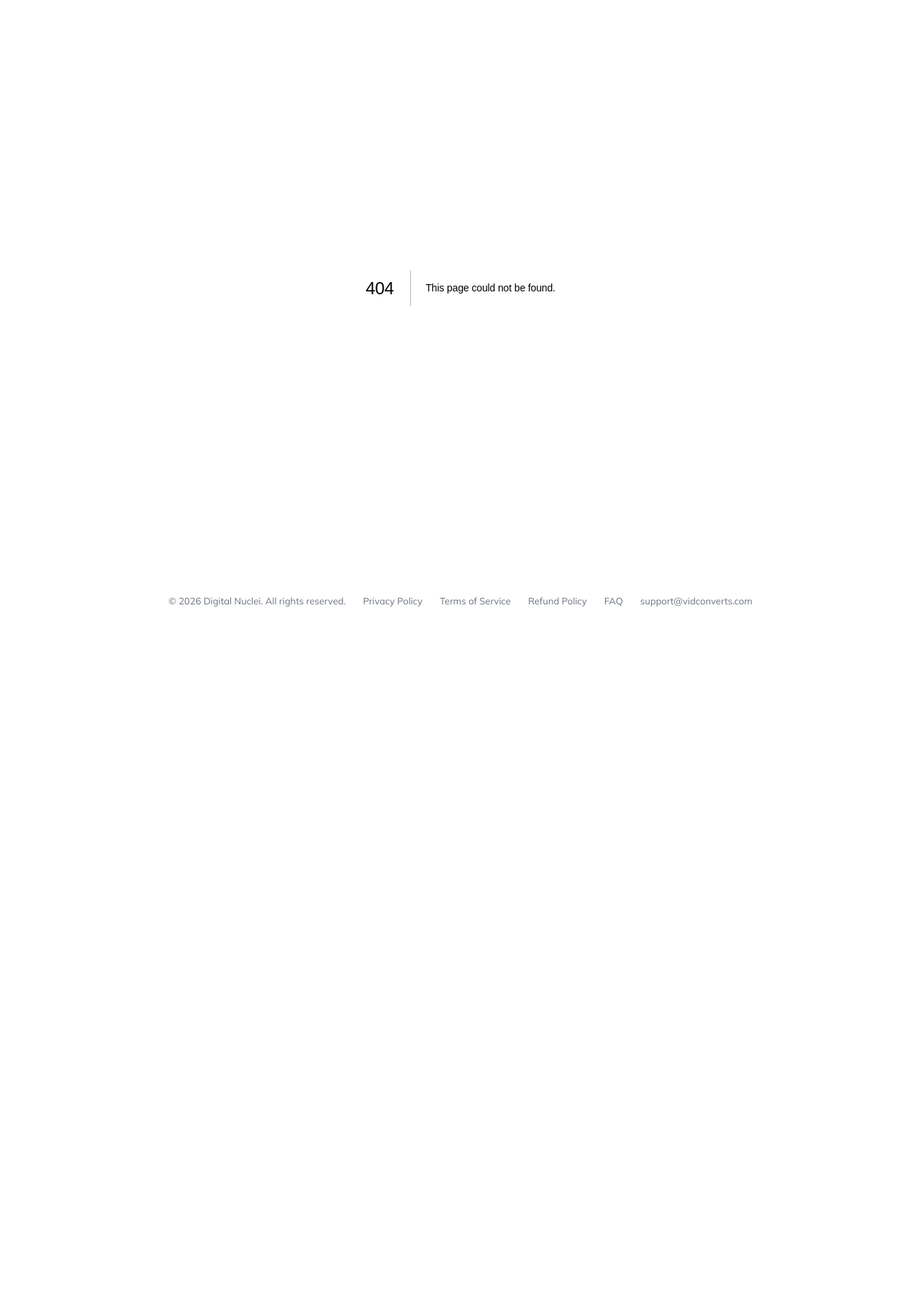
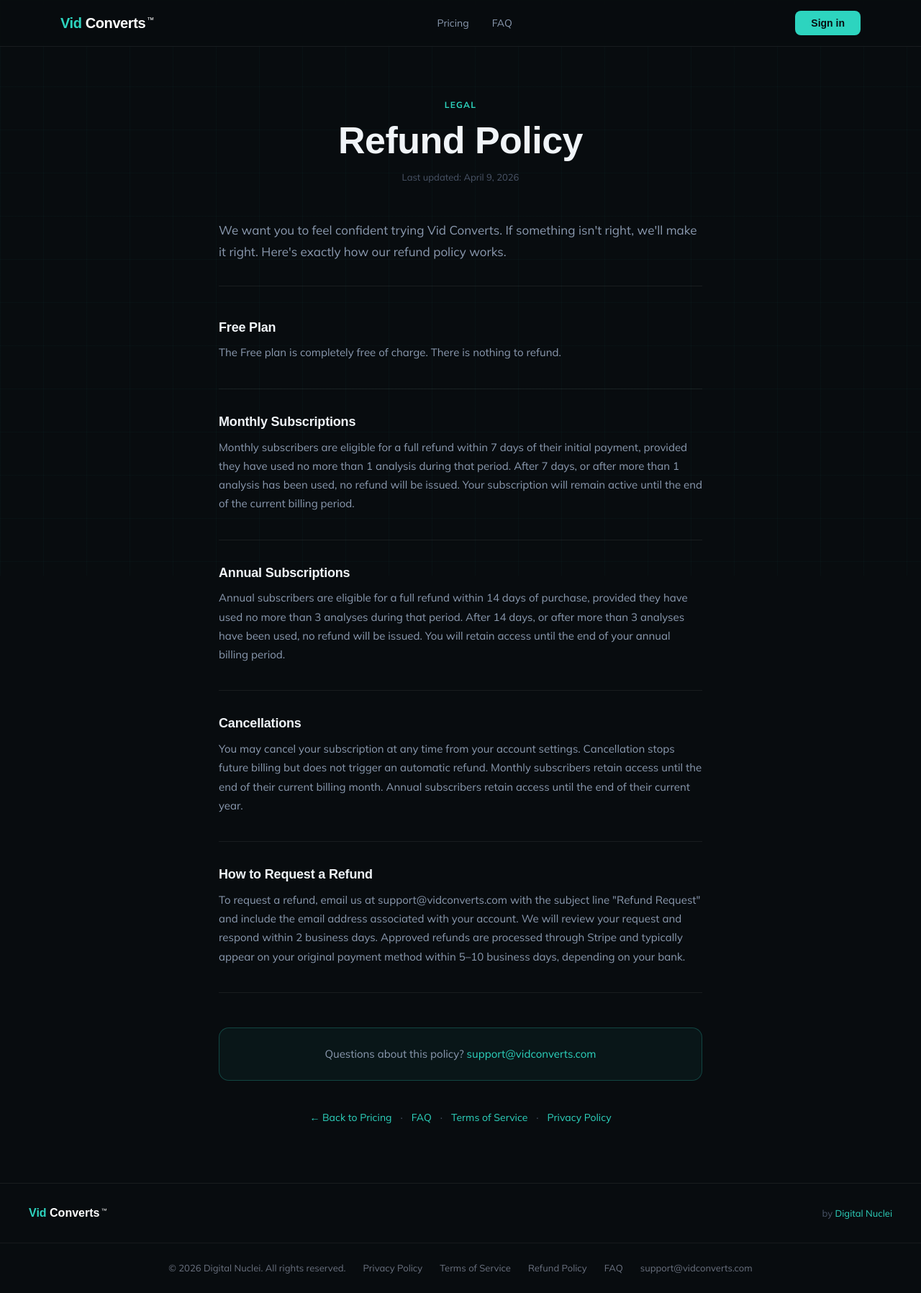
Before and after one commit to JsnMLP/vid-converts, a Next.js app: page /refund in a window 1280 px wide. Before the commit this address had no page. Shown: the whole page at 72% size. Before the commit the page ends 870 px from the top, so only its background shows below. Built offline with nearby package versions, Linux system fonts and the light colour scheme; no server answers; a web font is replaced by a local one.

Commit message:
feat: add /refund page — full refund policy

```diff
--- /dev/null
+++ b/src/app/refund/page.tsx
@@ -0,0 +1,97 @@
+'use client'
+
+import Navbar from '@/components/Navbar'
+import BrandLogo from '@/components/BrandLogo'
+import Link from 'next/link'
+import styles from './refund.module.css'
+
+const sections = [
+  {
+    title: 'Free Plan',
+    content:
+      'The Free plan is completely free of charge. There is nothing to refund.',
+  },
+  {
+    title: 'Monthly Subscriptions',
+    content:
+      'Monthly subscribers are eligible for a full refund within 7 days of their initial payment, provided they have used no more than 1 analysis during that period. After 7 days, or after more than 1 analysis has been used, no refund will be issued. Your subscription will remain active until the end of the current billing period.',
+  },
+  {
+    title: 'Annual Subscriptions',
+    content:
+      'Annual subscribers are eligible for a full refund within 14 days of purchase, provided they have used no more than 3 analyses during that period. After 14 days, or after more than 3 analyses have been used, no refund will be issued. You will retain access until the end of your annual billing period.',
+  },
+  {
+    title: 'Cancellations',
+    content:
+      'You may cancel your subscription at any time from your account settings. Cancellation stops future billing but does not trigger an automatic refund. Monthly subscribers retain access until the end of their current billing month. Annual subscribers retain access until the end of their current year.',
+  },
+  {
+    title: 'How to Request a Refund',
+    content:
+      'To request a refund, email us at support@vidconverts.com with the subject line "Refund Request" and include the email address associated with your account. We will review your request and respond within 2 business days. Approved refunds are processed through Stripe and typically appear on your original payment method within 5–10 business days, depending on your bank.',
+  },
+]
+
+export default function RefundPage() {
+  return (
+    <>
+      <Navbar user={null} onSignIn={() => window.location.href = '/'} />
+
+      <main className={styles.main}>
+        <div className={styles.gridBg} aria-hidden />
+
+        <div className="container">
+          <div className={styles.header}>
+            <p className={styles.eyebrow}>Legal</p>
+            <h1 className={styles.title}>Refund Policy</h1>
+            <p className={styles.updated}>Last updated: April 9, 2026</p>
+          </div>
+
+          <div className={styles.content}>
+            <p className={styles.intro}>
+              We want you to feel confident trying Vid Converts. If something isn't
+              right, we'll make it right. Here's exactly how our refund policy works.
+            </p>
+
+            {sections.map((section) => (
+              <div key={section.title} className={styles.section}>
+                <h2 className={styles.sectionTitle}>{section.title}</h2>
+                <p className={styles.sectionText}>{section.content}</p>
+              </div>
+            ))}
+
+            <div className={styles.contact}>
+              <p>
+                Questions about this policy?{' '}
+                <a href="mailto:support@vidconverts.com" className={styles.link}>
+                  support@vidconverts.com
+                </a>
+              </p>
+            </div>
+
+            <div className={styles.backLinks}>
+              <Link href="/pricing" className={styles.link}>← Back to Pricing</Link>
+              <span className={styles.dot}>·</span>
+              <Link href="/faq" className={styles.link}>FAQ</Link>
+              <span className={styles.dot}>·</span>
+              <Link href="/terms" className={styles.link}>Terms of Service</Link>
+              <span className={styles.dot}>·</span>
+              <Link href="/privacy" className={styles.link}>Privacy Policy</Link>
+            </div>
+          </div>
+        </div>
+      </main>
+
+      <footer className={styles.footer}>
+        <BrandLogo />
+        <span className={styles.by}>
+          by{' '}
+          <a href="https://digitalnuclei.com" target="_blank" rel="noopener noreferrer">
+            Digital Nuclei
+          </a>
+        </span>
+      </footer>
+    </>
+  )
+}
--- /dev/null
+++ b/src/app/refund/refund.module.css
@@ -0,0 +1,148 @@
+.main {
+  min-height: 100vh;
+  padding-top: 64px;
+  position: relative;
+}
+
+.gridBg {
+  position: fixed;
+  inset: 0;
+  background-image:
+    linear-gradient(rgba(45,212,191,0.03) 1px, transparent 1px),
+    linear-gradient(90deg, rgba(45,212,191,0.03) 1px, transparent 1px);
+  background-size: 60px 60px;
+  pointer-events: none;
+  z-index: 0;
+}
+
+.header {
+  text-align: center;
+  padding: 72px 0 48px;
+  position: relative;
+  z-index: 1;
+}
+
+.eyebrow {
+  font-size: 12px;
+  font-weight: 700;
+  letter-spacing: 0.1em;
+  text-transform: uppercase;
+  color: var(--teal);
+  margin-bottom: 12px;
+}
+
+.title {
+  font-size: clamp(32px, 5vw, 52px);
+  font-weight: 900;
+  color: var(--text-primary);
+  margin-bottom: 12px;
+}
+
+.updated {
+  font-size: 13px;
+  color: var(--text-muted);
+}
+
+.content {
+  max-width: 720px;
+  margin: 0 auto;
+  padding: 0 24px 80px;
+  position: relative;
+  z-index: 1;
+}
+
+.intro {
+  font-size: 17px;
+  color: var(--text-secondary);
+  line-height: 1.75;
+  margin-bottom: 48px;
+  padding-bottom: 32px;
+  border-bottom: 1px solid var(--border);
+}
+
+.section {
+  margin-bottom: 36px;
+  padding-bottom: 36px;
+  border-bottom: 1px solid var(--border);
+}
+
+.section:last-of-type {
+  border-bottom: none;
+}
+
+.sectionTitle {
+  font-size: 18px;
+  font-weight: 800;
+  color: var(--text-primary);
+  margin-bottom: 12px;
+  font-family: var(--font-display);
+}
+
+.sectionText {
+  font-size: 15px;
+  color: var(--text-secondary);
+  line-height: 1.75;
+}
+
+.contact {
+  margin-top: 48px;
+  padding: 24px 28px;
+  background: rgba(45,212,191,0.05);
+  border: 1px solid var(--teal-border);
+  border-radius: 14px;
+  font-size: 15px;
+  color: var(--text-secondary);
+  text-align: center;
+}
+
+.link {
+  color: var(--teal);
+  text-decoration: none;
+}
+
+.link:hover {
+  text-decoration: underline;
+}
+
+.backLinks {
+  display: flex;
+  align-items: center;
+  justify-content: center;
+  gap: 12px;
+  margin-top: 40px;
+  font-size: 14px;
+  flex-wrap: wrap;
+}
+
+.dot {
+  color: var(--text-muted);
+}
+
+.footer {
+  border-top: 1px solid var(--border);
+  padding: 28px 40px;
+  display: flex;
+  align-items: center;
+  justify-content: space-between;
+  font-family: var(--font-display);
+  font-size: 16px;
+  font-weight: 700;
+  color: var(--text-primary);
+  position: relative;
+  z-index: 1;
+}
+
+.by {
+  font-family: var(--font-body);
+  font-size: 13px;
+  font-weight: 400;
+  color: var(--text-muted);
+}
+
+.by a { color: var(--teal); }
+
+@media (max-width: 600px) {
+  .header { padding: 48px 16px 32px; }
+  .content { padding: 0 16px 60px; }
+  .footer { padding: 24px 20px; }
+}
```
